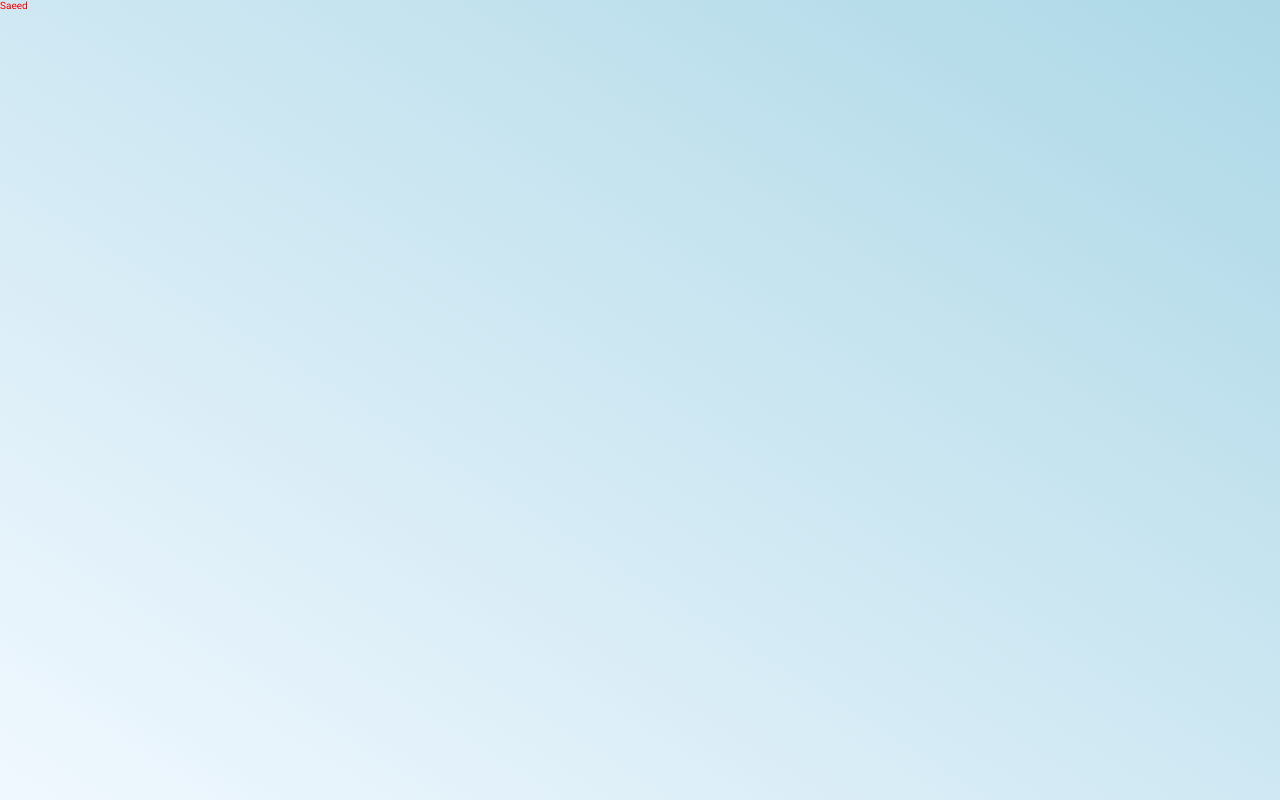
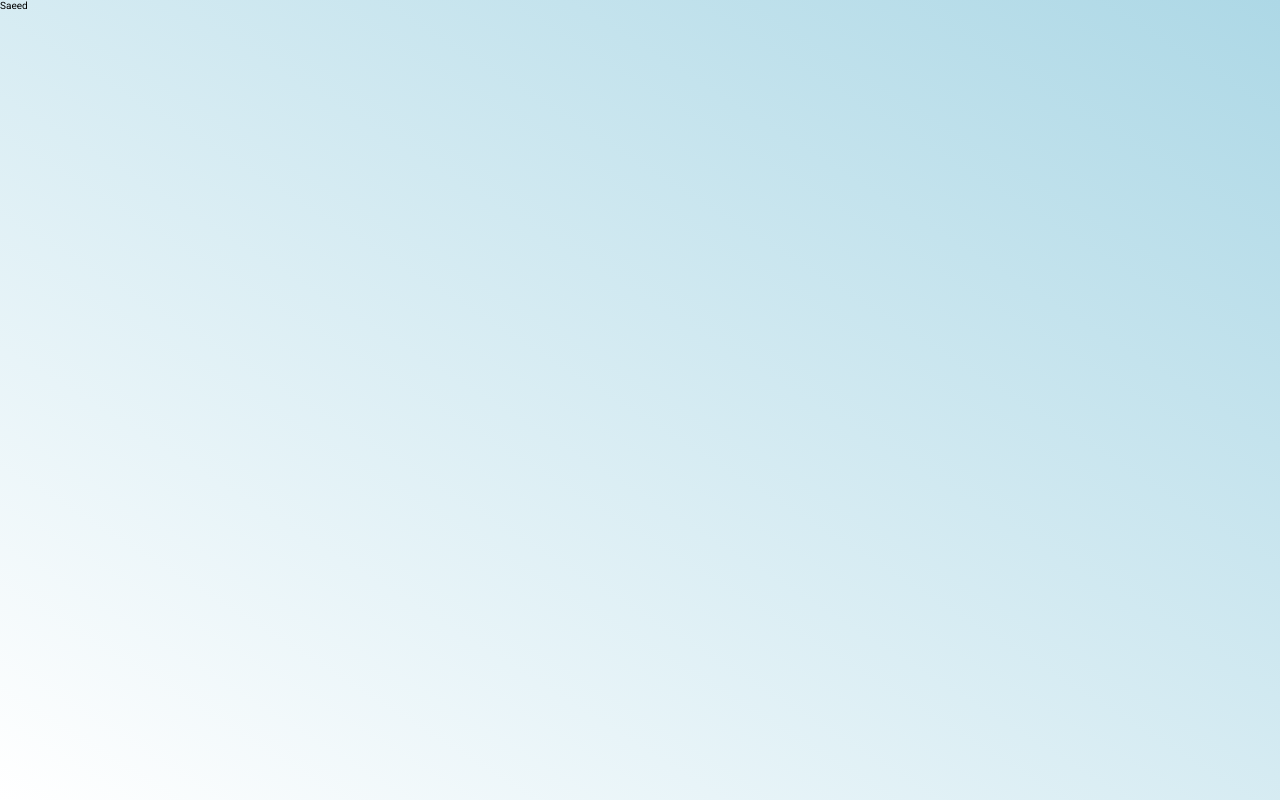
Before and after one commit to fissid/ecohub, a React (Create React App) app: page / in a window 1280 px wide. Built offline with nearby package versions, Linux system fonts and the light colour scheme.

Commit message:
update by Fissid

```diff
--- a/src/scss/App.scss
+++ b/src/scss/App.scss
@@ -1,4 +1 @@
 @import "./variables";
-.saeed {
-  color: $color-red;
-}
--- a/src/scss/_base.scss
+++ b/src/scss/_base.scss
@@ -13,8 +13,7 @@ html {
 }
 
 body {
-  background: linear-gradient(to left bottom, lightblue, aliceblue);
+  background: linear-gradient(to left bottom, $color-lightBlue, $color-white);
   height: 100vh;
-
-  color: white;
+  width: 100vw;
 }
--- a/src/scss/_variables.scss
+++ b/src/scss/_variables.scss
@@ -1 +1,3 @@
-$color-red: red;
+$color-lightBlue: lightblue;
+$color-steeBlue: steelblue;
+$color-white: #fff;
```
